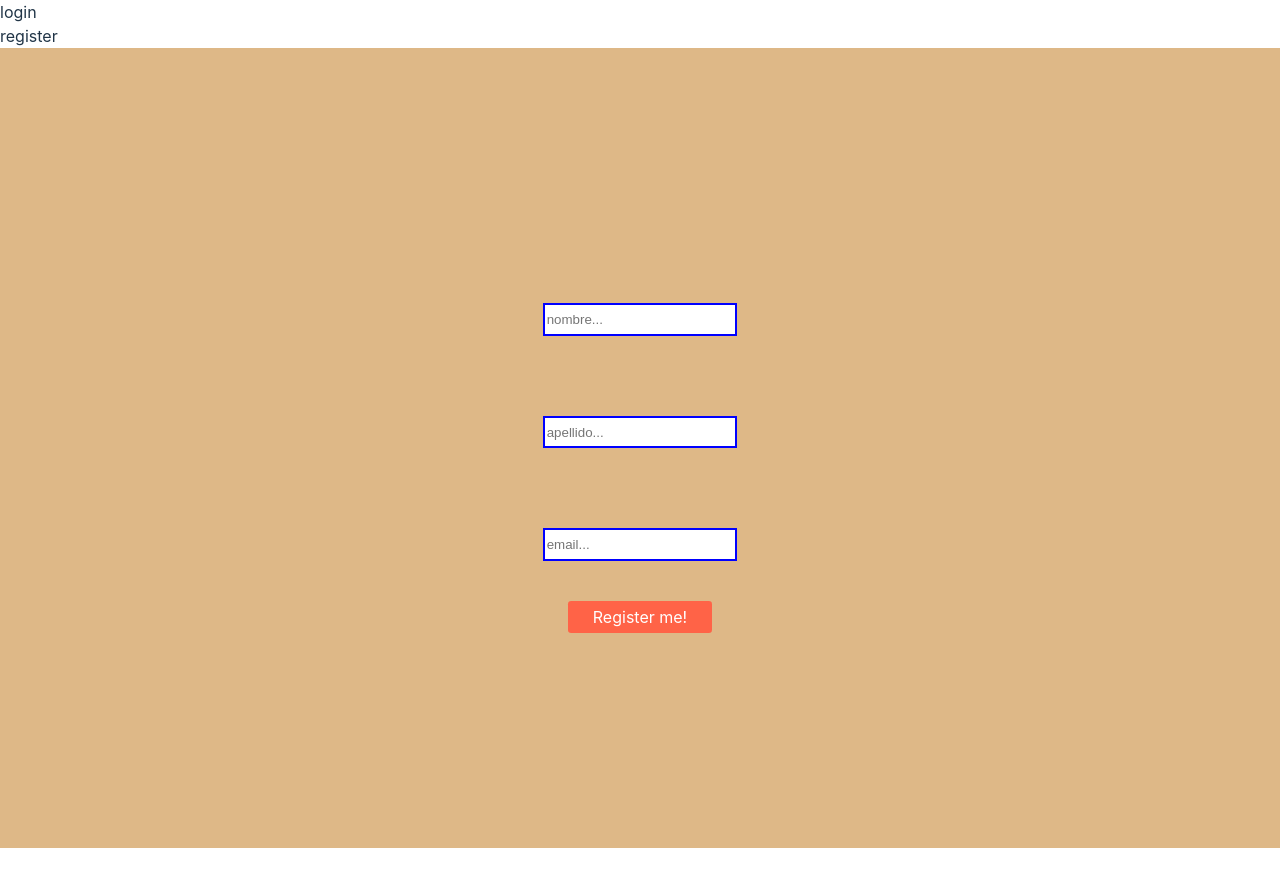
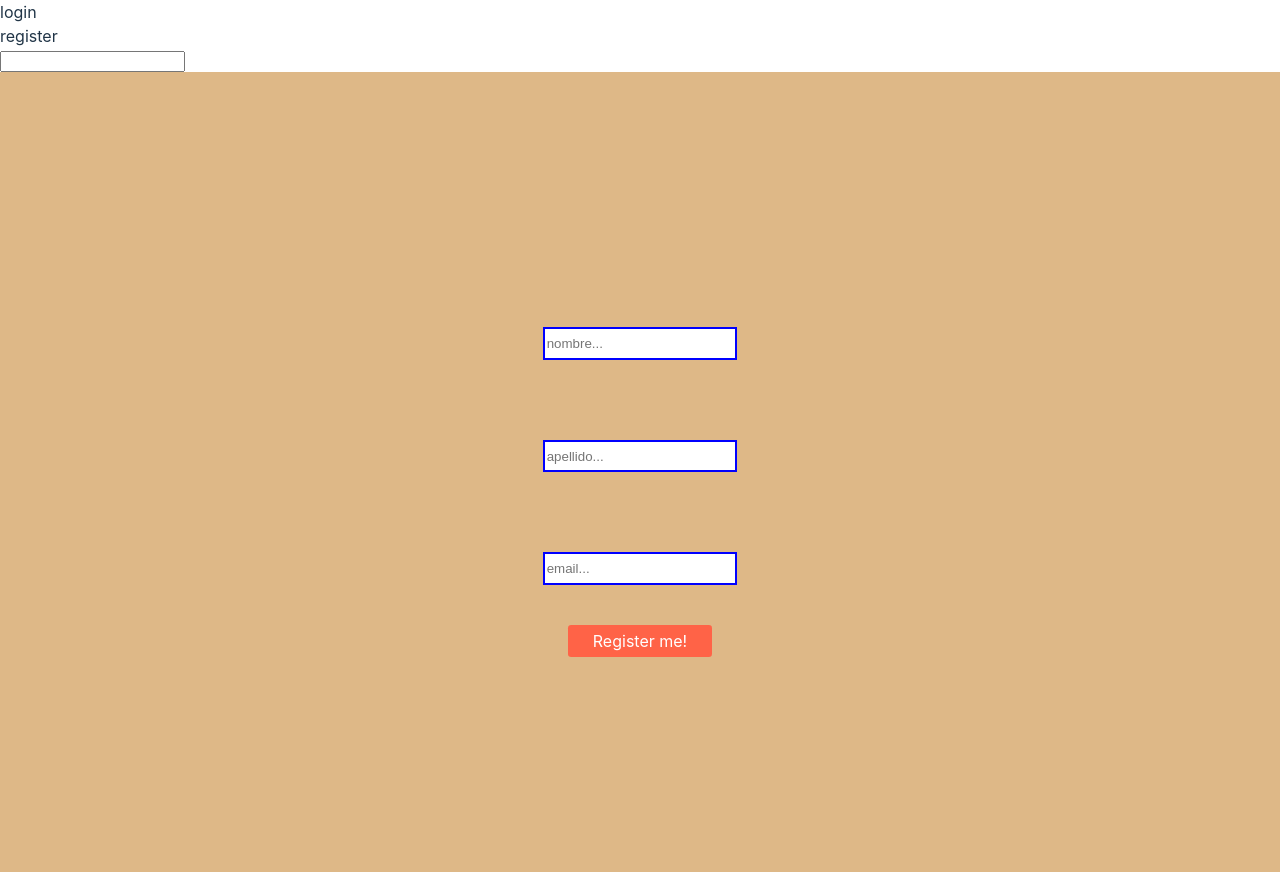
Before and after one commit to GeeksHubsAcademy/FSDVLC0123ReactTutoria1, a React (Vite) app: page / in a window 1280 px wide. Before the commit the page ends 848 px from the top, so only its background shows below. Built offline with nearby package versions, Linux system fonts and the light colour scheme.

Commit message:
Debounce aplicado a la barra de búsqueda

```diff
--- a/src/common/Header/Header.jsx
+++ b/src/common/Header/Header.jsx
@@ -1,10 +1,12 @@
-import React, {useEffect} from "react";
+import React, { useEffect, useState } from "react";
 import "./Header.css";
 
 //Método de conexión en modo lectura a RDX.
 import { useSelector } from "react-redux";
-import { userData } from '../../pages/userSlice';
-import { useNavigate } from 'react-router-dom';
+import { userData } from "../../pages/userSlice";
+import { useNavigate } from "react-router-dom";
+import { InputText } from "../InputText/InputText";
+import { bringMoviesByTitle } from "../../services/apiCalls";
 
 export const Header = () => {
   //Guardo los datos de REDUX en una constante para poder acceder a ellos en Header
@@ -12,22 +14,69 @@ export const Header = () => {
 
   const navigate = useNavigate();
 
-  useEffect(()=>{
-    console.log(datosCredencialesRedux);
-  })
+  const [criteria, setCriteria] = useState("");
+
+  useEffect(() => {
+
+    if(criteria !== ""){
+
+      //Búsqueda con sistema DEBOUNCE
+
+      const bring = setTimeout(()=>{
+
+        bringMoviesByTitle(criteria)
+        .then(
+          moviesByTitleResult => {
+            console.log(moviesByTitleResult);
+          }
+        )
+        .catch(error => console.log(error))
+      },500);
+
+
+      return () => clearTimeout(bring);
+    }
+
+  },[criteria]);
+
+  const checkError = () => {
+
+  }
+
+  const inputHandler = (e) => {
+    setCriteria(e.target.value);
+  }
 
   return (
     <div className="">
       {datosCredencialesRedux.credentials.token ? (
         <div>
-            <div>{datosCredencialesRedux?.credentials?.usuario?.name}</div>
-            <div>logout</div>
-            <div onClick={()=>navigate("/users")}>users</div>
+          <div>{datosCredencialesRedux?.credentials?.usuario?.name}</div>
+          <div>logout</div>
+          <div onClick={() => navigate("/users")}>users</div>
+          <InputText
+            className={"inputFeoLogin"}
+            type={"text"}
+            name={"criteria"}
+            placeholder={""}
+            required={true}
+            changeFunction={(e) => inputHandler(e)}
+            blurFunction={(e) => checkError(e)}
+          />
         </div>
       ) : (
         <div>
-            <div>login</div>
-            <div>register</div>
+          <div>login</div>
+          <div>register</div>
+          <InputText
+            className={"inputFeoLogin"}
+            type={"text"}
+            name={"criteria"}
+            placeholder={""}
+            required={true}
+            changeFunction={(e) => inputHandler(e)}
+            blurFunction={(e) => checkError(e)}
+          />
         </div>
       )}
     </div>
--- a/src/services/apiCalls.js
+++ b/src/services/apiCalls.js
@@ -17,3 +17,11 @@ export const bringUsers = async (token) => {
 
     return await axios.get(`${root}/api/users`, config);
 }
+
+export const bringMoviesByTitle = async (criteria) => {
+
+  return await axios.get(`https://api.themoviedb.org/3/search/movie?api_key=210d6a5dd3f16419ce349c9f1b200d6d&language=en-US&query=${criteria}&page=1&include_adult=false`)
+
+
+
+}
```
Also changed, not shown: src/pages/Films/Films.jsx (added, +9 -0 lines), src/pages/Films/Films.css (added).
